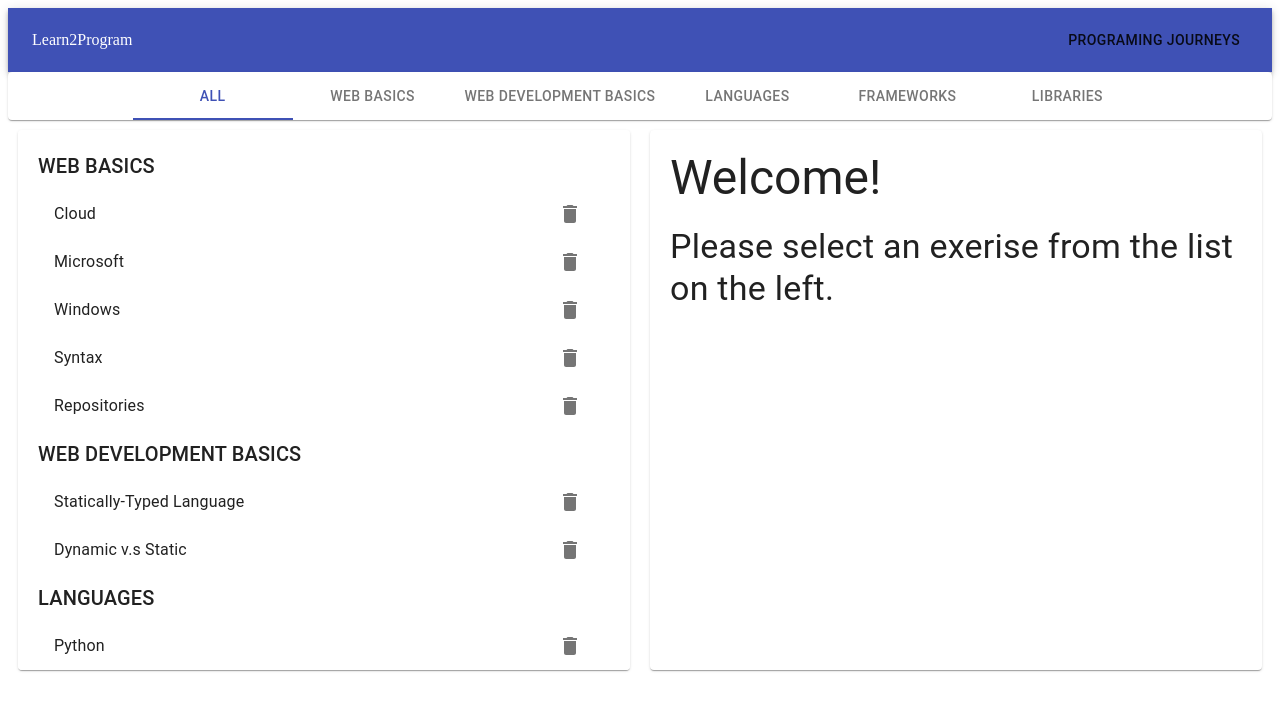
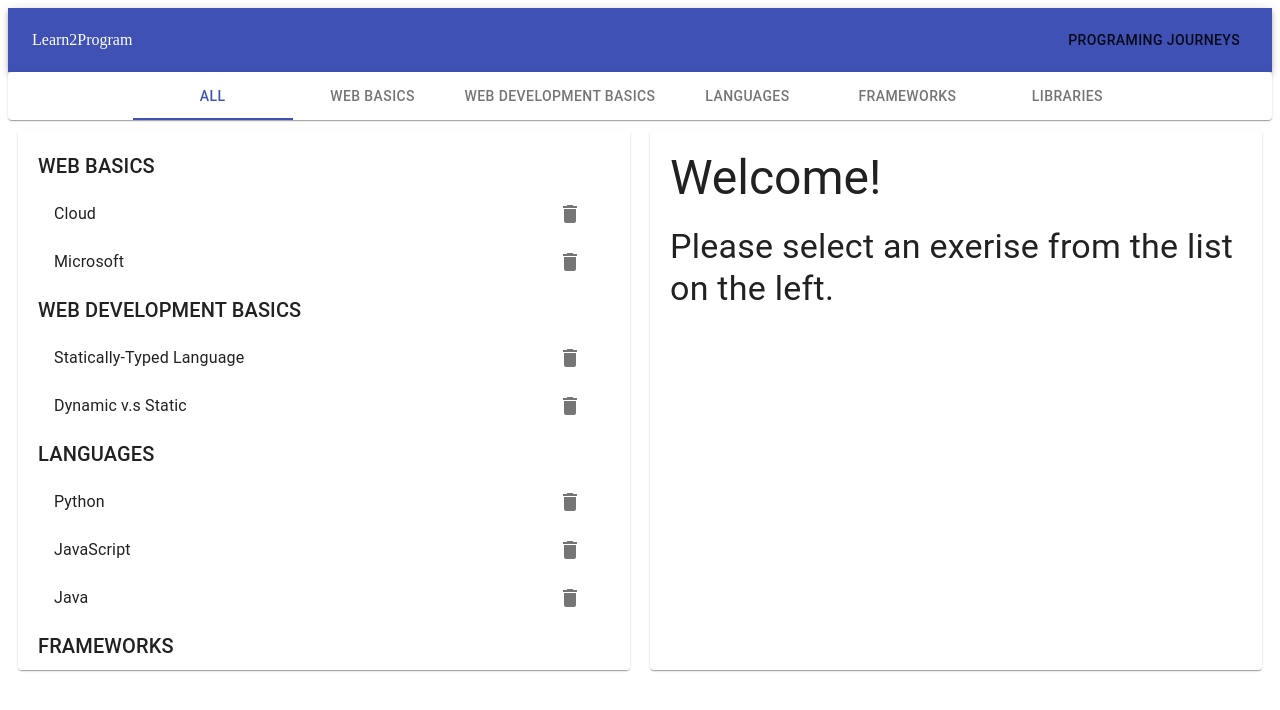
Before and after one commit to kristina-arezina/terms-2-program, a React (Create React App) app: page / in a window 1280 px wide. Shown: the top 710 px of the page. Built offline with nearby package versions, Linux system fonts and the light colour scheme.

Commit message:
want to make function of list work

```diff
--- a/src/components/App.js
+++ b/src/components/App.js
@@ -1,9 +1,8 @@
 import React, {Component, Fragment} from 'react';
 import {Header, Footer} from "./Layout"
 import Exercises from "./Exercises"
-import {muscles, exercises} from "../store";
+import {muscles, exercises, journey} from "../store";
 import Journey from "./Layout/Journey.js"
-
 
 export default class extends Component {
     state = {
@@ -102,6 +101,7 @@ export default class extends Component {
                         prevStep={this.prevStep}
                         muscles={muscles}
                         onExerciseCreate={this.handleExerciseCreate}
+                        journey={journey}
                     />
                 )
         }
--- a/src/components/Exercises/Dialogs/Create.js
+++ b/src/components/Exercises/Dialogs/Create.js
@@ -16,7 +16,7 @@ export default class extends Component {
     state = {
         open: false,
         exercise:{
-            title:"",
+            name:"",
             description:"",
             muscles:"",
         }
@@ -43,19 +43,20 @@ export default class extends Component {
 
         this.props.onCreate({
             ...exercise,
-            id:exercise.title.toLowerCase().replace(/ /g, "-")
+            id:exercise.name.toLowerCase().replace(/ /g, "-")
         })
 
         this.setState({
             exercise:"",
             open:false,
             description:"",
-            muscles:""
+            muscles:"",
+            name:"",
         })
     }
 
     render(){
-        const {open, exercise:{title,description,muscles }} = this.state,
+        const {open, exercise:{name,description,muscles }} = this.state,
             {classes, muscles: categoires } = this.props
         return <Fragment>
             <Fab onClick={this.handleToggle} size="medium" >
@@ -75,9 +76,9 @@ export default class extends Component {
                     </DialogContentText>
                     <form>
                         <TextField
-                            label="Title"
-                            value={title}
-                            onChange={this.handleChange('title')}
+                            label="Name"
+                            value={name}
+                            onChange={this.handleChange('name')}
                             margin="normal"
                             style={{width:500}}
                         />
--- a/src/components/Exercises/index.js
+++ b/src/components/Exercises/index.js
@@ -1,6 +1,5 @@
 import React, {Fragment} from "react"
 import { Grid, Paper, Typography } from "@material-ui/core"
-import {exercises} from "../../store";
 import List from '@material-ui/core/List';
 import ListItem from '@material-ui/core/ListItem';
 import ListItemText from '@material-ui/core/ListItemText';
--- a/src/components/Layout/JourneyList.js
+++ b/src/components/Layout/JourneyList.js
@@ -23,6 +23,8 @@ export default function JourneyList() {
     }
 
 
+
+
         return (
             <div>
                 <ExpansionPanel>
@@ -42,8 +44,6 @@ export default function JourneyList() {
                 <ExpansionPanel>
                     <ExpansionPanelSummary
                         expandIcon={<ExpandMoreIcon/>}
-                        aria-controls="panel1a-content"
-                        id="panel1a-header"
                     >
                         <Typography>React</Typography>
                     </ExpansionPanelSummary>
@@ -56,8 +56,6 @@ export default function JourneyList() {
                 <ExpansionPanel>
                     <ExpansionPanelSummary
                         expandIcon={<ExpandMoreIcon/>}
-                        aria-controls="panel1a-content"
-                        id="panel1a-header"
                     >
                         <Typography>C++</Typography>
                     </ExpansionPanelSummary>
@@ -70,8 +68,6 @@ export default function JourneyList() {
                 <ExpansionPanel>
                     <ExpansionPanelSummary
                         expandIcon={<ExpandMoreIcon/>}
-                        aria-controls="panel1a-content"
-                        id="panel1a-header"
                     >
                         <Typography>JavaScript</Typography>
                     </ExpansionPanelSummary>
--- a/src/store.js
+++ b/src/store.js
@@ -59,34 +59,53 @@ export const exercises = [
         muscles: 'libraries'
     },
     {
-        id: 'html',
-        title: 'HTML',
-        description: 'Legs exercise...',
-        muscles: 'languages'
-    },
-    {
         id: 'microsoft',
         title: 'Microsoft',
         description: 'Legs exercise...',
         muscles: 'web basics'
     },
+    ]
+export const journey = [
     {
-        id: 'windows',
-        title: 'Windows',
+        id: 'repositories',
+        name: 'Repositories',
         description: 'Legs exercise...',
-        muscles: 'web basics'
-    },
-    {
-        id: 'syntax',
-        title: 'Syntax',
-        description: 'Legs exercise...',
-        muscles: 'web basics'
+        muscles: 'journey'
     },
     {
         id: 'repositories',
-        title: 'Repositories',
+        name: 'Repositories',
         description: 'Legs exercise...',
-        muscles: 'web basics'
+        muscles: 'journey'
     },
-
+    {
+        id: 'repositories',
+        name: 'Repositories',
+        description: 'Legs exercise...',
+        muscles: 'journey'
+    },
+    {
+        id: 'repositories',
+        name: 'Repositories',
+        description: 'Legs exercise...',
+        muscles: 'journey'
+    },
+    {
+        id: 'repositories',
+        name: 'Repositories',
+        description: 'Legs exercise...',
+        muscles: 'journey'
+    },
+    {
+        id: 'repositories',
+        name: 'Repositories',
+        description: 'Legs exercise...',
+        muscles: 'journey'
+    },
+    {
+        id: 'repositories',
+        name: 'Repositories',
+        description: 'Legs exercise...',
+        muscles: 'journey'
+    },
 ]
```
